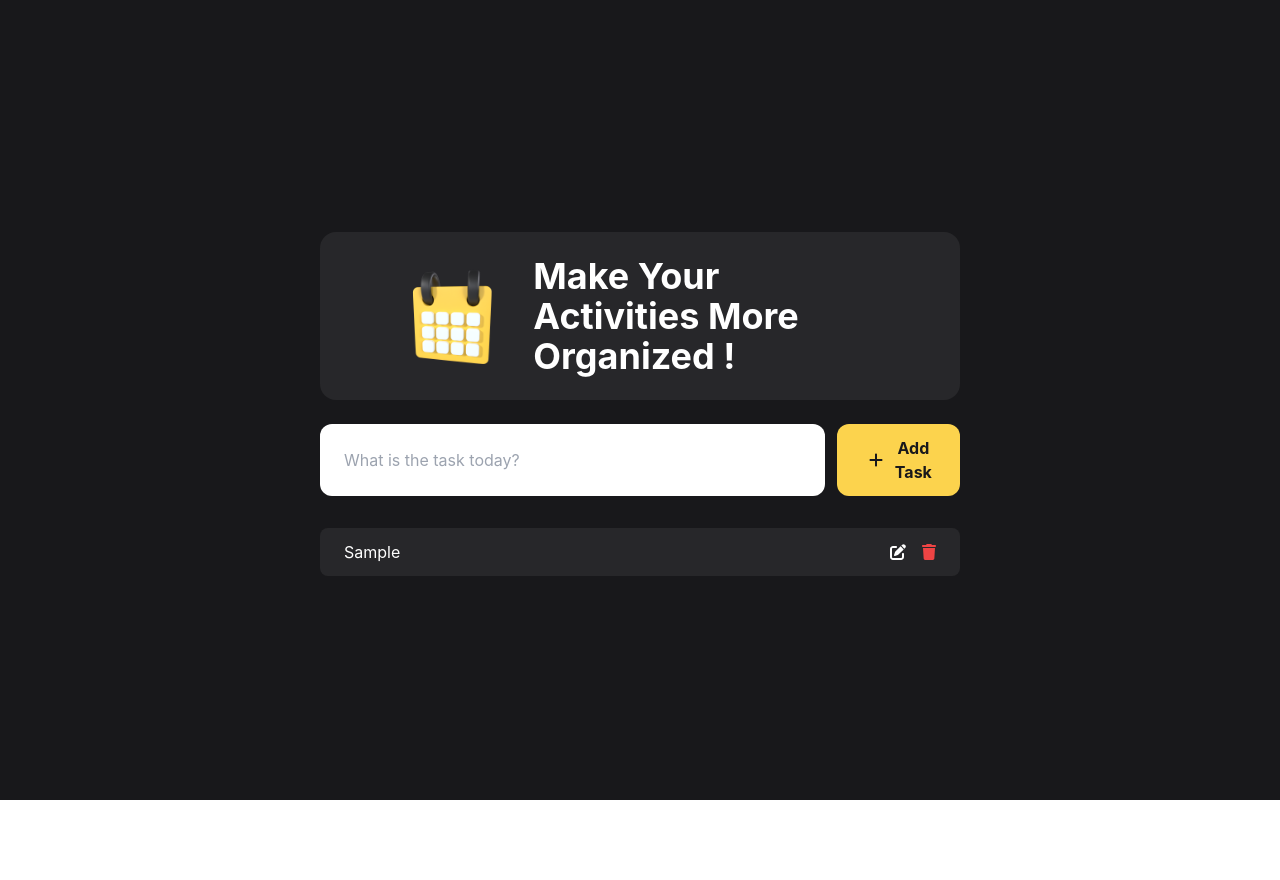
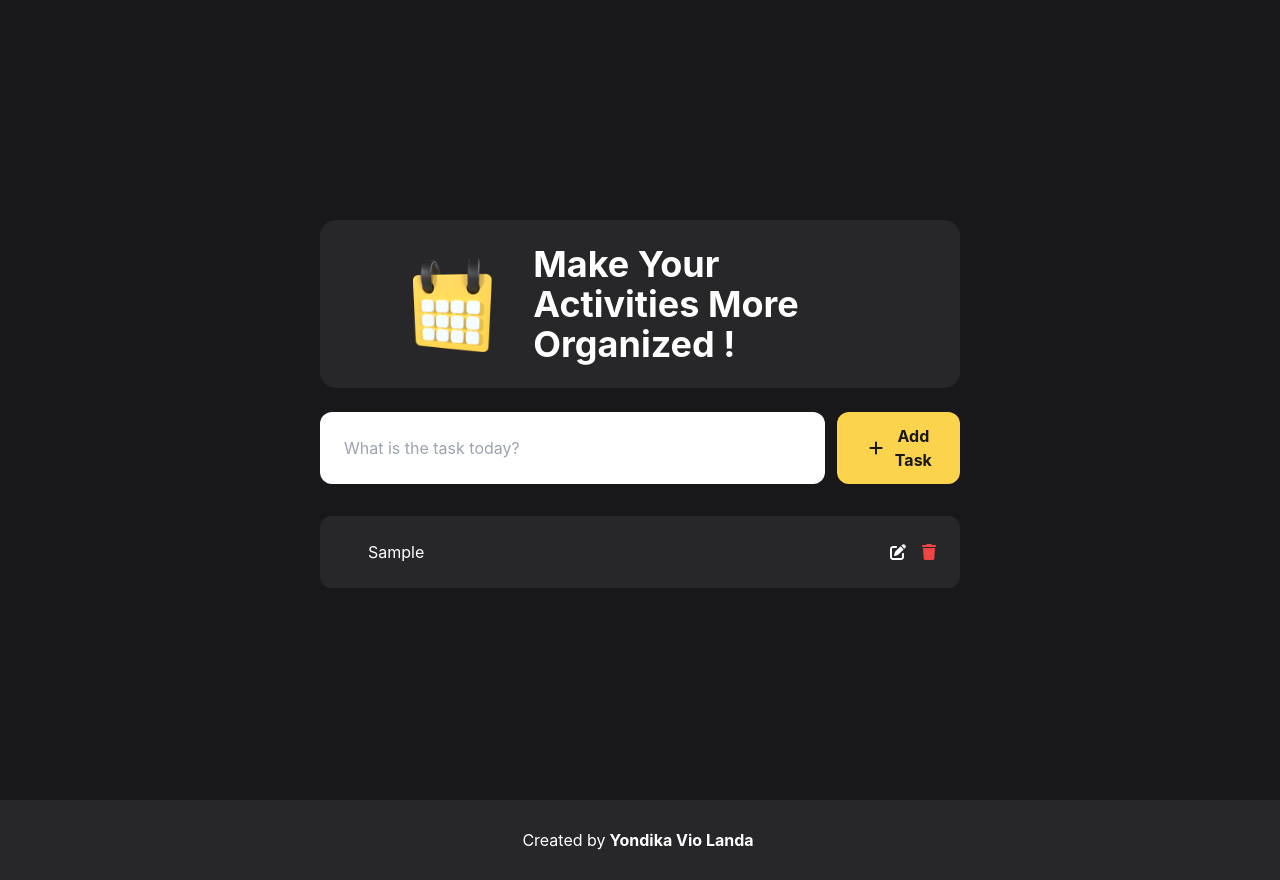
Before and after one commit to yondikavl/react-todo-app, a React (Create React App) app: page / in a window 1280 px wide. Both pictures are taken after typing "Sample" into the empty fields and a click on the button "Add Task". Before the commit the page ends 800 px from the top, so only its background shows below. Built offline with nearby package versions, Linux system fonts and the light colour scheme.

Commit message:
update. footer

```diff
--- a/src/App.js
+++ b/src/App.js
@@ -1,9 +1,13 @@
 import { TodoWrapper } from "./components/TodoWrapper";
+import { Footer } from "./components/Footer";
 
 const App = () => {
   return (
-    <div className="bg-zinc-900 flex justify-center md:items-center min-h-screen overflow-hidden">
-      <TodoWrapper />
+    <div className="bg-zinc-900">
+      <div className="flex flex-col justify-center md:items-center min-h-screen">
+        <TodoWrapper />
+      </div>
+      <Footer />
     </div>
   );
 };
--- /dev/null
+++ b/src/components/Footer.jsx
@@ -0,0 +1,17 @@
+import React from "react";
+
+export const Footer = () => {
+  return (
+    <div>
+      <footer class="h-20 bg-zinc-800 text-white text-center flex items-center justify-center">
+        Created by
+        <a
+          href="https://www.linkedin.com/in/yondika-vio-landa/"
+          className="mx-1"
+        >
+          <strong>Yondika Vio Landa</strong>
+        </a>
+      </footer>
+    </div>
+  );
+};
--- a/src/components/Todo.jsx
+++ b/src/components/Todo.jsx
@@ -5,14 +5,14 @@ import { faTrash } from "@fortawesome/free-solid-svg-icons";
 
 export const Todo = ({ task, deleteTodo, editTodo, toggleComplete }) => {
   return (
-    <div className="text-white bg-zinc-800 my-4 rounded-lg flex justify-between py-3 px-6">
+    <div className="text-white bg-zinc-800 my-4 rounded-xl flex justify-between py-3 px-6">
       <p
-        className={`${task.completed ? "completed" : ""}`}
+        className={`${task.completed ? "completed" : ""} py-3 px-6`}
         onClick={() => toggleComplete(task.id)}
       >
         {task.task}
       </p>
-      <div>
+      <div className="flex justify-center items-center">
         <FontAwesomeIcon
           icon={faPenToSquare}
           onClick={() => editTodo(task.id)}
```
